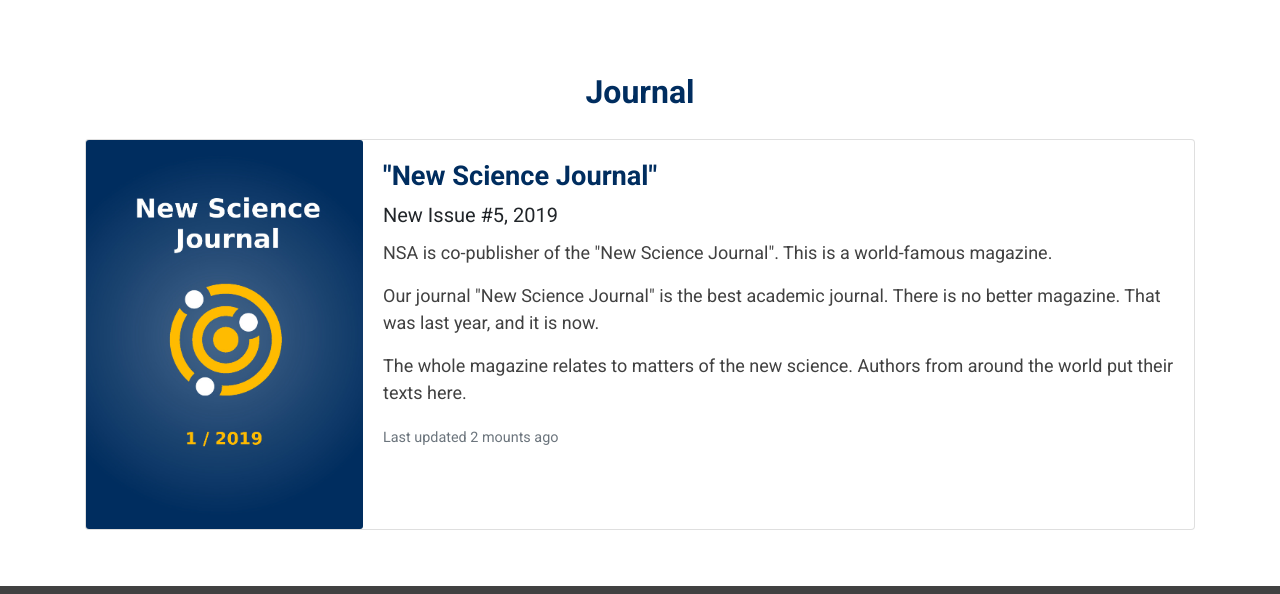
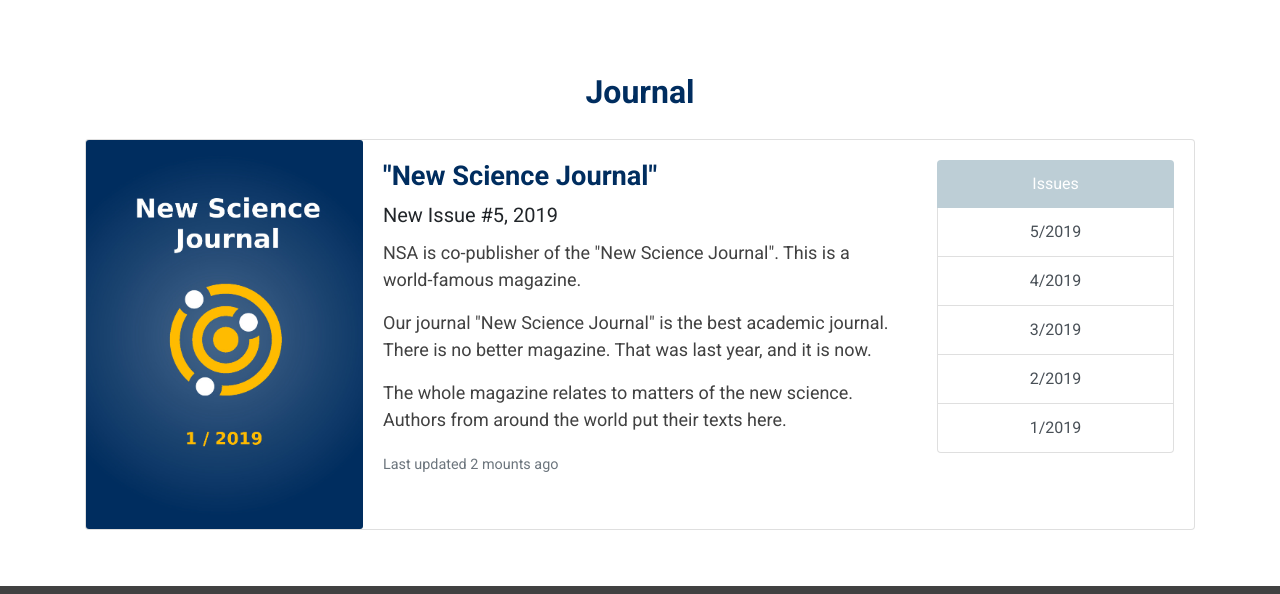
Before and after one commit to Web-ski/project-association-web, a plain HTML site: page activity.html in a window 1280 px wide. Shown: the part 2200-2794 px from the top of the page. Drawn offline with nearby package versions, Linux system fonts and the light colour scheme.

Commit message:
Add issues list to journal section

```diff
--- a/activity.html
+++ b/activity.html
@@ -319,10 +319,10 @@
         <div class="col-sm-12 col-md-12">
           <div class="card mb-3">
             <div class="row no-gutters">
-              <div class="col-md-4 col-lg-3">
+              <div class="col-sm-12 col-md-4 col-lg-3">
                 <img src="images/nsj.jpg" class="card-img" alt="journal">
               </div>
-              <div class="col-md-8 col-lg-9">
+              <div class="col-sm-12 col-md-5 col-lg-6">
                 <div class="card-body">
                   <p class="h5 article-title article-title_dark">"New Science Journal"</p>
                   <h5 class="card-title">New Issue #5, 2019</h5>
@@ -333,6 +333,20 @@
                   <p class="card-text">The whole magazine relates to matters of the new science. Authors from around the
                     world put their texts here.</p>
                   <p class="card-text"><small class="text-muted">Last updated 2 mounts ago</small></p>
+                </div>
+              </div>
+              <div class="col-sm-12 col-md-3 col-lg-3">
+                <div class="card-body">
+                  <div class="list-group">
+                    <a href="#" class="list-group-item list-group-item-action active">
+                      Issues
+                    </a>
+                    <a href="" class="list-group-item list-group-item-action">5/2019</a>
+                    <a href="" class="list-group-item list-group-item-action">4/2019</a>
+                    <a href="" class="list-group-item list-group-item-action">3/2019</a>
+                    <a href="" class="list-group-item list-group-item-action">2/2019</a>
+                    <a href="" class="list-group-item list-group-item-action">1/2019</a>
+                  </div>
                 </div>
               </div>
             </div>
--- a/sass/sections/_journal.scss
+++ b/sass/sections/_journal.scss
@@ -8,7 +8,6 @@
     .row {
         div {
             div {
-
                 div {
                     div {
                         .card-body {
@@ -19,11 +18,39 @@
                             .card-text {
                                 color: $nsa-border-color;
                             }
+
+                            .list-group {
+                                text-align: center;
+
+                                .list-group-item-action.active {
+                                    background-color: $nsa-text-dark-color;
+                                    border: $nsa-text-dark-color;
+                                }
+                            }
+
+
                         }
                     }
                 }
             }
         }
 
+        &:hover {
+            div {
+                div {
+                    div {
+                        div {
+                            .card-body {
+                                .list-group {
+                                    .list-group-item-action.active {
+                                        background-color: $nsa-map-blue-color;
+                                    }
+                                }
+                            }
+                        }
+                    }
+                }
+            }
+        }
     }
 }
```
Also changed, not shown: css/style.css, dist/css/style.min.css, 2 other files.
